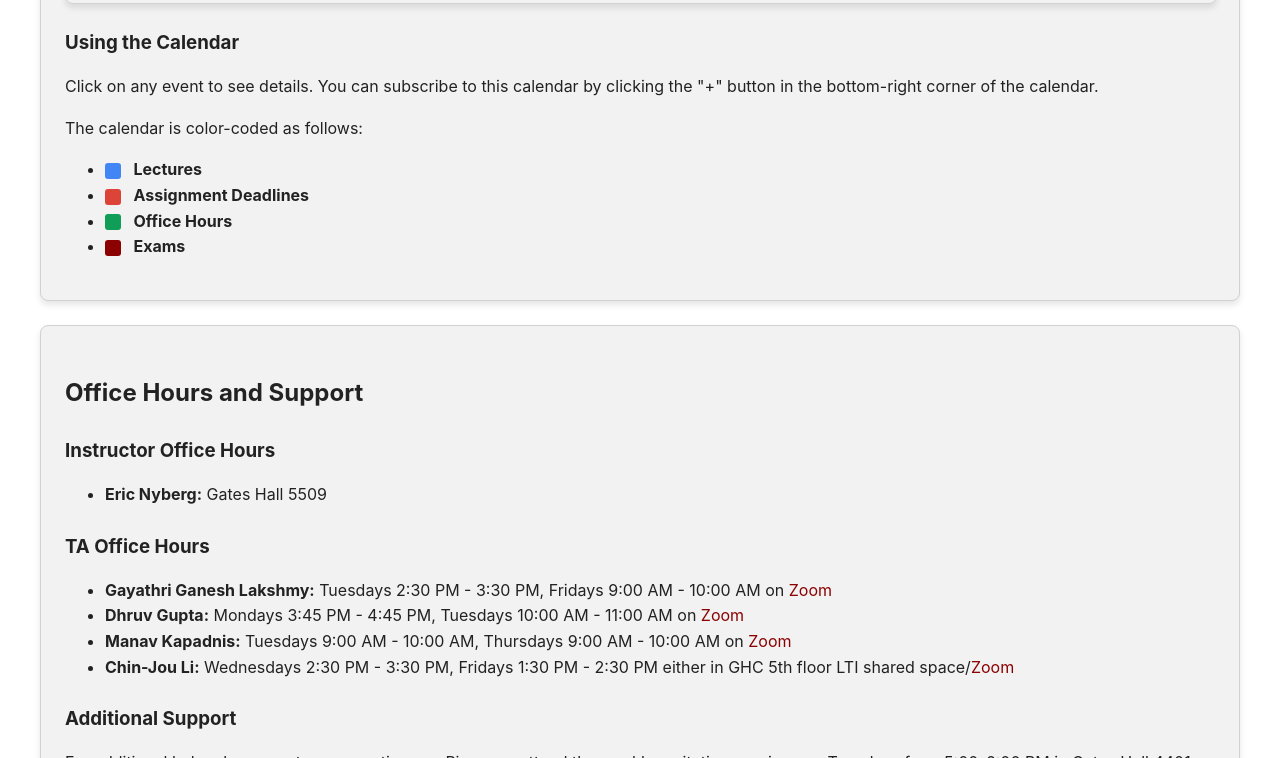
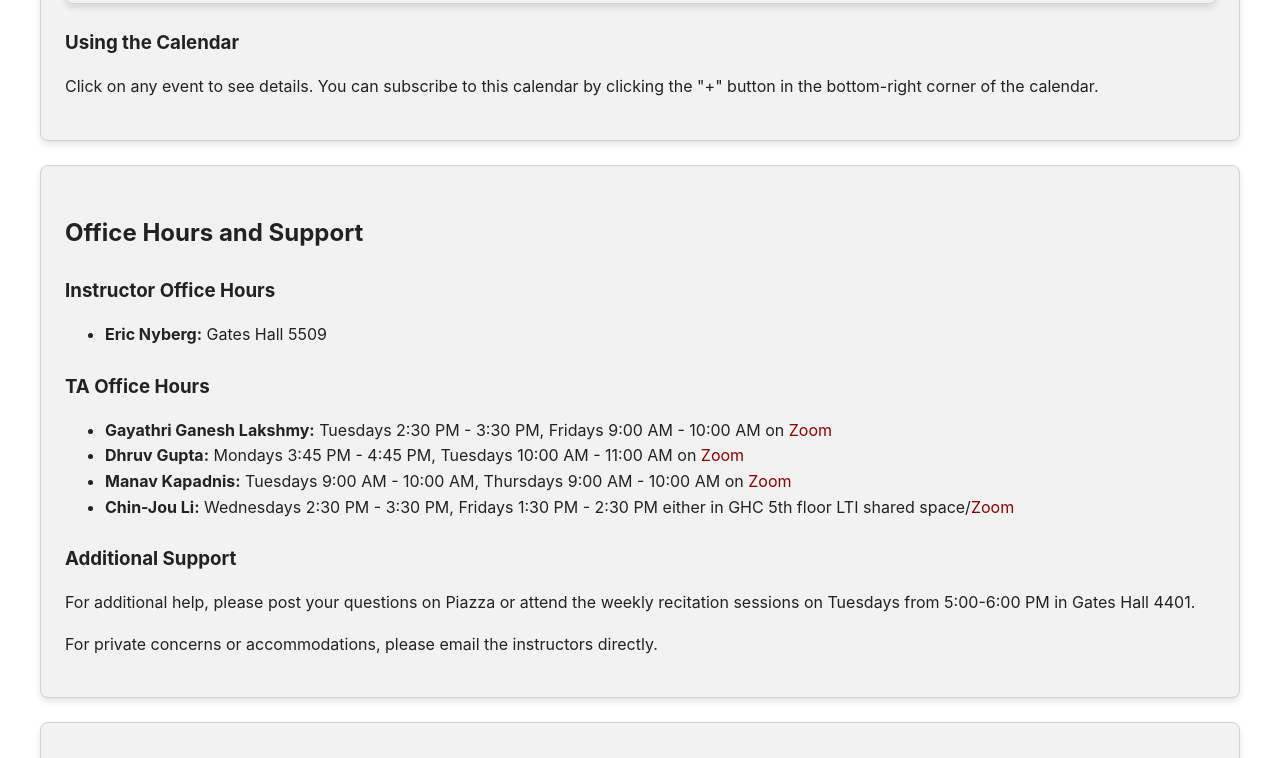
Before and after one commit to reecursion/11411-NLP-Fall2025, a Jekyll site: the page built from resources.md, in a window 1280 px wide and 900 px high, scrolled down 847 px, cut to the strip 142-900 px from the top of the window. Built offline with Jekyll 4.4.1, drawn with Linux system fonts in a browser that asks for light colours.

Commit message:
Small fixes

```diff
--- a/resources.md
+++ b/resources.md
@@ -18,13 +18,6 @@ title: Resources
     <div class="calendar-instructions">
       <h3>Using the Calendar</h3>
       <p>Click on any event to see details. You can subscribe to this calendar by clicking the "+" button in the bottom-right corner of the calendar.</p>
-      <p>The calendar is color-coded as follows:</p>
-      <ul>
-        <li><span class="calendar-key lecture-key"></span> <strong>Lectures</strong></li>
-        <li><span class="calendar-key assignment-key"></span> <strong>Assignment Deadlines</strong></li>
-        <li><span class="calendar-key office-hours-key"></span> <strong>Office Hours</strong></li>
-        <li><span class="calendar-key exam-key"></span> <strong>Exams</strong></li>
-      </ul>
     </div>
   </div>
 
```
Also changed, not shown: syllabus.md (+2 -2 lines).
